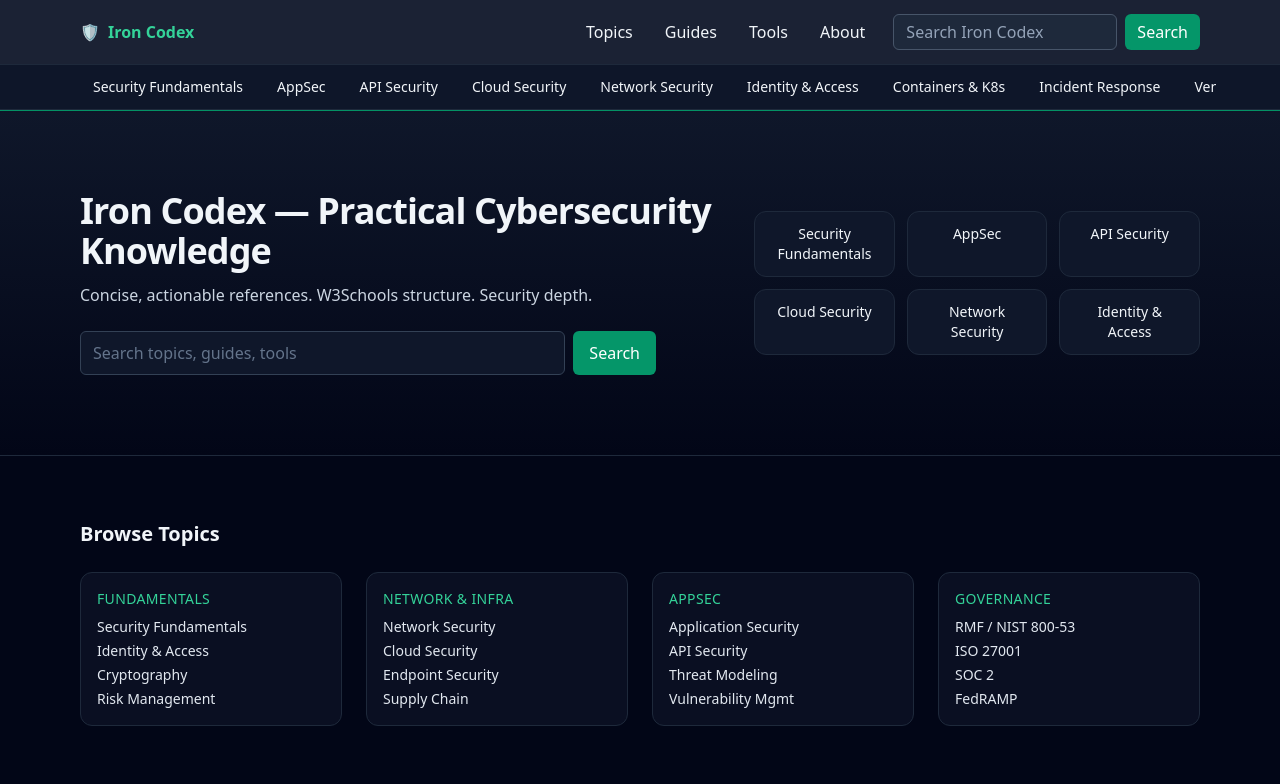
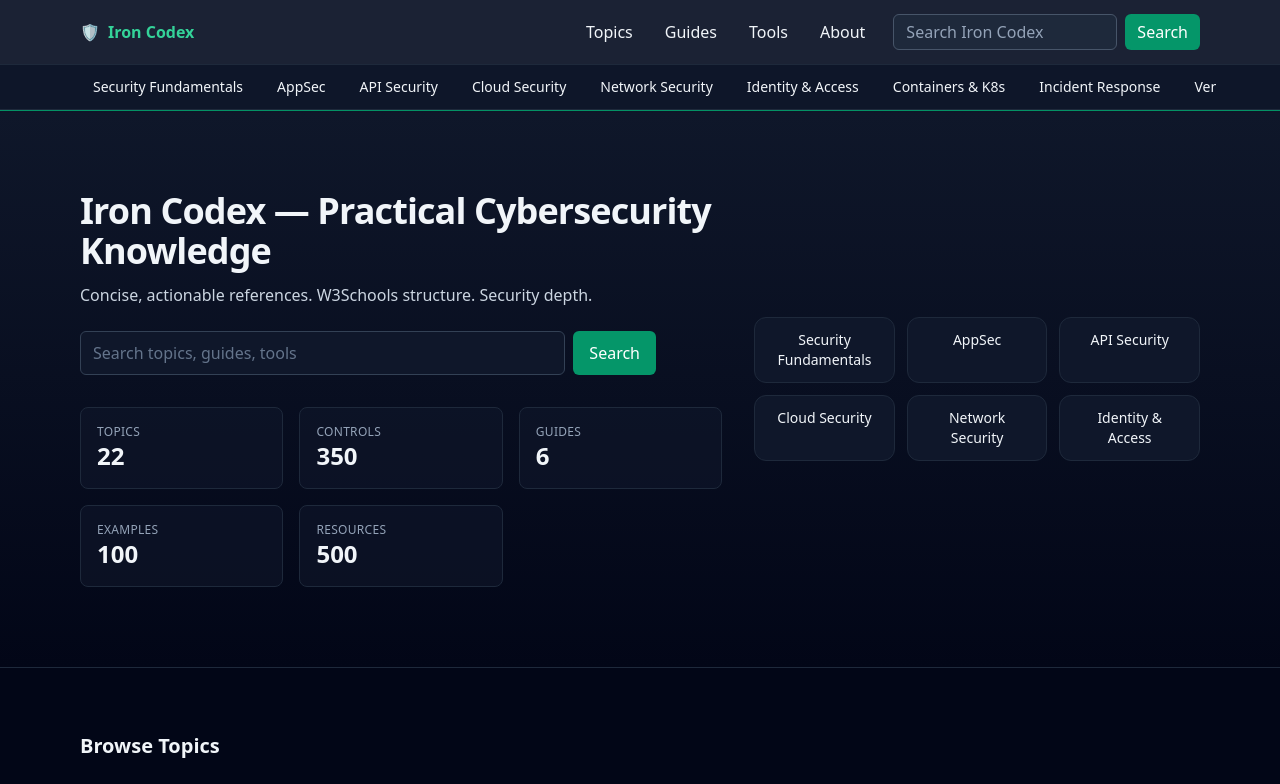
Before and after one commit to cp262808/Projects, a Next.js app in the folder iron-codex-w3-w3schools-next/: page / in a window 1280 px wide. Shown: the top 784 px of the page. Built offline with nearby package versions, Linux system fonts and the light colour scheme.

Commit message:
Add structured home content loader and wire to landing page

```diff
--- a/iron-codex-w3-w3schools-next/app/page.tsx
+++ b/iron-codex-w3-w3schools-next/app/page.tsx
@@ -1,8 +1,8 @@
-// Replace your current app/page.tsx with this to use the new landing.
-'use client';
-import React from "react";
 import HomeLanding from "@/components/HomeLanding";
+import { loadHome } from "@/lib/loadHome";
 
-export default function Page() {
-  return <HomeLanding />;
+export default async function Page() {
+  const homeContent = loadHome();
+
+  return <HomeLanding content={homeContent} />;
 }
--- a/iron-codex-w3-w3schools-next/components/HomeLanding.tsx
+++ b/iron-codex-w3-w3schools-next/components/HomeLanding.tsx
@@ -1,105 +1,72 @@
-'use client';
-import React from "react";
 import Link from "next/link";
 
-/** Iron Codex Landing (clean, W3-style utility-first, less flashy)
- *  - Hero with primary search
- *  - Quick Access tiles
- *  - Topic index sections (match secondary bar)
- *  - Tools spotlight
- */
+import type { HomeContent } from "@/schemas/home";
 
-const quickLinks: { label: string; href: string; k: string }[] = [
-  { label: "Security Fundamentals", href: "/topics/security-fundamentals", k: "fundamentals" },
-  { label: "AppSec", href: "/topics/appsec", k: "appsec" },
-  { label: "API Security", href: "/guides/api-security", k: "api" },
-  { label: "Cloud Security", href: "/topics/cloud-security", k: "cloud" },
-  { label: "Network Security", href: "/topics/network-security", k: "network" },
-  { label: "Identity & Access", href: "/topics/identity-access", k: "iam" },
-];
+type HomeLandingProps = {
+  content: HomeContent;
+};
 
-const topicBuckets: { title: string; items: { label: string; href: string }[] }[] = [
-  {
-    title: "Fundamentals",
-    items: [
-      { label: "Security Fundamentals", href: "/topics/security-fundamentals" },
-      { label: "Identity & Access", href: "/topics/identity-access" },
-      { label: "Cryptography", href: "/topics/cryptography" },
-      { label: "Risk Management", href: "/topics/risk-management" },
-    ],
-  },
-  {
-    title: "Network & Infra",
-    items: [
-      { label: "Network Security", href: "/topics/network-security" },
-      { label: "Cloud Security", href: "/topics/cloud-security" },
-      { label: "Endpoint Security", href: "/topics/endpoints" },
-      { label: "Supply Chain", href: "/topics/supply-chain" },
-    ],
-  },
-  {
-    title: "AppSec",
-    items: [
-      { label: "Application Security", href: "/topics/appsec" },
-      { label: "API Security", href: "/topics/api-security" },
-      { label: "Threat Modeling", href: "/topics/threat-modeling" },
-      { label: "Vulnerability Mgmt", href: "/topics/vuln-management" },
-    ],
-  },
-  {
-    title: "Governance",
-    items: [
-      { label: "RMF / NIST 800-53", href: "/topics/rmf-800-53" },
-      { label: "ISO 27001", href: "/topics/iso-27001" },
-      { label: "SOC 2", href: "/topics/soc2" },
-      { label: "FedRAMP", href: "/topics/fedramp" },
-    ],
-  },
-];
+export default function HomeLanding({ content }: HomeLandingProps) {
+  const { hero, quickLinks, topicBuckets, toolSpotlight } = content;
 
-const toolsSpotlight = [
-  { label: "Nmap", href: "/tools/nmap" },
-  { label: "Burp Suite", href: "/tools/burp-suite" },
-  { label: "Wireshark", href: "/tools/wireshark" },
-  { label: "Trivy", href: "/tools/trivy" },
-  { label: "Prowler", href: "/tools/prowler" },
-  { label: "HashiCorp Vault", href: "/tools/vault" },
-];
-
-export default function HomeLanding() {
   return (
     <main id="main" className="min-h-screen bg-slate-950 text-slate-100">
       {/* Hero */}
       <section className="border-b border-slate-800 bg-gradient-to-b from-slate-900 to-slate-950">
         <div className="mx-auto max-w-6xl px-4 py-14 md:py-20">
-          <div className="flex items-start md:items-center justify-between gap-8 flex-col md:flex-row">
+          <div className="flex flex-col items-start justify-between gap-8 md:flex-row md:items-center">
             <div className="max-w-2xl">
-              <h1 className="text-3xl md:text-4xl font-bold tracking-tight">
-                Iron Codex — Practical Cybersecurity Knowledge
-              </h1>
-              <p className="mt-3 text-slate-300">
-                Concise, actionable references. W3Schools structure. Security depth.
-              </p>
-              <form action="/topics" role="search" className="mt-6 flex w-full max-w-xl gap-2">
+              <h1 className="text-3xl font-bold tracking-tight md:text-4xl">{hero.title}</h1>
+              <p className="mt-3 text-slate-300">{hero.subtitle}</p>
+              <form action={hero.search.action} role="search" className="mt-6 flex w-full max-w-xl gap-2">
                 <input
                   name="q"
                   type="search"
                   aria-label="Search Iron Codex"
-                  placeholder="Search topics, guides, tools"
-                  className="h-11 flex-1 rounded-md border border-slate-700 bg-slate-900 px-3 text-slate-100 placeholder-slate-500 focus:outline-none focus:ring-2 focus:ring-emerald-500/50 focus:border-emerald-500"
+                  placeholder={hero.search.placeholder}
+                  className="h-11 flex-1 rounded-md border border-slate-700 bg-slate-900 px-3 text-slate-100 placeholder-slate-500 focus:border-emerald-500 focus:outline-none focus:ring-2 focus:ring-emerald-500/50"
                 />
-                <button className="h-11 px-4 rounded-md bg-emerald-600 hover:bg-emerald-700 text-white">
-                  Search
+                <button className="h-11 rounded-md bg-emerald-600 px-4 text-white hover:bg-emerald-700">
+                  {hero.search.buttonLabel}
                 </button>
               </form>
+              <div className="mt-8 grid grid-cols-2 gap-4 sm:grid-cols-3">
+                {hero.stats.map((stat) => {
+                  const body = (
+                    <>
+                      <p className="text-xs font-medium uppercase tracking-wide text-slate-400">{stat.label}</p>
+                      <p className="text-2xl font-semibold text-slate-100">
+                        {stat.value.toLocaleString("en-US")}
+                      </p>
+                    </>
+                  );
+
+                  return stat.href ? (
+                    <Link
+                      key={stat.key}
+                      href={stat.href}
+                      className="rounded-lg border border-slate-800 bg-slate-900/60 p-4 transition hover:border-emerald-600 hover:text-emerald-400"
+                    >
+                      {body}
+                    </Link>
+                  ) : (
+                    <div
+                      key={stat.key}
+                      className="rounded-lg border border-slate-800 bg-slate-900/60 p-4"
+                    >
+                      {body}
+                    </div>
+                  );
+                })}
+              </div>
             </div>
             <div className="w-full md:w-auto">
-              <div className="grid grid-cols-2 sm:grid-cols-3 gap-3">
+              <div className="grid grid-cols-2 gap-3 sm:grid-cols-3">
                 {quickLinks.map((q) => (
                   <Link
-                    key={q.k}
+                    key={q.key}
                     href={q.href}
-                    className="rounded-xl border border-slate-800 bg-slate-900 hover:bg-slate-800 px-4 py-3 text-slate-100 hover:text-emerald-400 transition text-sm text-center"
+                    className="rounded-xl border border-slate-800 bg-slate-900 px-4 py-3 text-center text-sm text-slate-100 transition hover:border-emerald-600 hover:bg-slate-800 hover:text-emerald-400"
                   >
                     {q.label}
                   </Link>
@@ -112,16 +79,16 @@ export default function HomeLanding() {
 
       {/* Topics index */}
       <section className="mx-auto max-w-6xl px-4 py-12 md:py-16">
-        <h2 className="text-xl font-semibold mb-6">Browse Topics</h2>
-        <div className="grid grid-cols-1 sm:grid-cols-2 md:grid-cols-4 gap-6">
-          {topicBuckets.map((b) => (
-            <div key={b.title} className="rounded-xl border border-slate-800 bg-slate-900/60 p-4">
-              <h3 className="text-sm uppercase tracking-wide text-emerald-400 mb-2">{b.title}</h3>
+        <h2 className="mb-6 text-xl font-semibold">Browse Topics</h2>
+        <div className="grid grid-cols-1 gap-6 sm:grid-cols-2 md:grid-cols-4">
+          {topicBuckets.map((bucket) => (
+            <div key={bucket.title} className="rounded-xl border border-slate-800 bg-slate-900/60 p-4">
+              <h3 className="mb-2 text-sm uppercase tracking-wide text-emerald-400">{bucket.title}</h3>
               <ul className="space-y-1 text-sm">
-                {b.items.map((it) => (
-                  <li key={it.href}>
-                    <Link href={it.href} className="text-slate-200 hover:text-emerald-400">
-                      {it.label}
+                {bucket.items.map((item) => (
+                  <li key={item.href}>
+                    <Link href={item.href} className="text-slate-200 hover:text-emerald-400">
+                      {item.label}
                     </Link>
                   </li>
                 ))}
@@ -134,20 +101,20 @@ export default function HomeLanding() {
       {/* Tools spotlight */}
       <section className="border-y border-slate-800 bg-slate-900/40">
         <div className="mx-auto max-w-6xl px-4 py-12 md:py-16">
-          <div className="flex items-center justify-between mb-6">
+          <div className="mb-6 flex items-center justify-between">
             <h2 className="text-xl font-semibold">Popular Tools</h2>
-            <Link href="/tools" className="text-sm text-emerald-400 hover:underline underline-offset-4">
+            <Link href="/tools" className="text-sm text-emerald-400 underline-offset-4 hover:underline">
               View all
             </Link>
           </div>
-          <div className="grid grid-cols-2 sm:grid-cols-3 md:grid-cols-6 gap-3">
-            {toolsSpotlight.map((t) => (
+          <div className="grid grid-cols-2 gap-3 sm:grid-cols-3 md:grid-cols-6">
+            {toolSpotlight.map((tool) => (
               <Link
-                key={t.href}
-                href={t.href}
-                className="rounded-lg border border-slate-800 bg-slate-900 px-3 py-2 text-center text-slate-200 hover:text-emerald-400 hover:border-emerald-600 transition text-sm"
+                key={tool.href}
+                href={tool.href}
+                className="rounded-lg border border-slate-800 bg-slate-900 px-3 py-2 text-center text-sm text-slate-200 transition hover:border-emerald-600 hover:text-emerald-400"
               >
-                {t.label}
+                {tool.label}
               </Link>
             ))}
           </div>
--- /dev/null
+++ b/iron-codex-w3-w3schools-next/content/home.json
@@ -0,0 +1,72 @@
+{
+  "hero": {
+    "title": "Iron Codex — Practical Cybersecurity Knowledge",
+    "subtitle": "Concise, actionable references. W3Schools structure. Security depth.",
+    "search": {
+      "action": "/topics",
+      "placeholder": "Search topics, guides, tools",
+      "buttonLabel": "Search"
+    },
+    "stats": [
+      { "label": "Topics", "key": "topics_count", "href": "/topics" },
+      { "label": "Controls", "key": "controls_count", "href": "/controls" },
+      { "label": "Guides", "key": "guides_count", "href": "/guides" },
+      { "label": "Examples", "key": "examples_count", "href": "/examples" },
+      { "label": "Resources", "key": "resources_count", "href": "/resources" }
+    ]
+  },
+  "quickLinks": [
+    { "label": "Security Fundamentals", "href": "/topics/security-fundamentals", "key": "fundamentals" },
+    { "label": "AppSec", "href": "/topics/appsec", "key": "appsec" },
+    { "label": "API Security", "href": "/guides/api-security", "key": "api" },
+    { "label": "Cloud Security", "href": "/topics/cloud-security", "key": "cloud" },
+    { "label": "Network Security", "href": "/topics/network-security", "key": "network" },
+    { "label": "Identity & Access", "href": "/topics/identity-access", "key": "iam" }
+  ],
+  "topicBuckets": [
+    {
+      "title": "Fundamentals",
+      "items": [
+        { "label": "Security Fundamentals", "href": "/topics/security-fundamentals" },
+        { "label": "Identity & Access", "href": "/topics/identity-access" },
+        { "label": "Cryptography", "href": "/topics/cryptography" },
+        { "label": "Risk Management", "href": "/topics/risk-management" }
+      ]
+    },
+    {
+      "title": "Network & Infra",
+      "items": [
+        { "label": "Network Security", "href": "/topics/network-security" },
+        { "label": "Cloud Security", "href": "/topics/cloud-security" },
+        { "label": "Endpoint Security", "href": "/topics/endpoints" },
+        { "label": "Supply Chain", "href": "/topics/supply-chain" }
+      ]
+    },
+    {
+      "title": "AppSec",
+      "items": [
+        { "label": "Application Security", "href": "/topics/appsec" },
+        { "label": "API Security", "href": "/topics/api-security" },
+        { "label": "Threat Modeling", "href": "/topics/threat-modeling" },
+        { "label": "Vulnerability Mgmt", "href": "/topics/vuln-management" }
+      ]
+    },
+    {
+      "title": "Governance",
+      "items": [
+        { "label": "RMF / NIST 800-53", "href": "/topics/rmf-800-53" },
+        { "label": "ISO 27001", "href": "/topics/iso-27001" },
+        { "label": "SOC 2", "href": "/topics/soc2" },
+        { "label": "FedRAMP", "href": "/topics/fedramp" }
+      ]
+    }
+  ],
+  "toolSpotlight": [
+    { "label": "Nmap", "href": "/tools/nmap" },
+    { "label": "Burp Suite", "href": "/tools/burp-suite" },
+    { "label": "Wireshark", "href": "/tools/wireshark" },
+    { "label": "Trivy", "href": "/tools/trivy" },
+    { "label": "Prowler", "href": "/tools/prowler" },
+    { "label": "HashiCorp Vault", "href": "/tools/vault" }
+  ]
+}
--- /dev/null
+++ b/iron-codex-w3-w3schools-next/lib/loadHome.ts
@@ -0,0 +1,36 @@
+import fs from "fs";
+import path from "path";
+import { z } from "zod";
+
+import { HomeSchema, type HomeContent } from "@/schemas/home";
+
+const IndexStatsSchema = z.object({
+  topics_count: z.number(),
+  controls_count: z.number(),
+  guides_count: z.number(),
+  examples_count: z.number(),
+  resources_count: z.number()
+});
+
+export function loadHome(): HomeContent {
+  const homePath = path.join(process.cwd(), "content", "home.json");
+  const homeRaw = fs.readFileSync(homePath, "utf-8");
+  const homeData = HomeSchema.parse(JSON.parse(homeRaw));
+
+  const indexPath = path.join(process.cwd(), "content", "index.json");
+  const indexRaw = fs.readFileSync(indexPath, "utf-8");
+  const indexData = IndexStatsSchema.parse(JSON.parse(indexRaw));
+
+  const stats = homeData.hero.stats.map((stat) => ({
+    ...stat,
+    value: indexData[stat.key]
+  }));
+
+  return {
+    ...homeData,
+    hero: {
+      ...homeData.hero,
+      stats
+    }
+  };
+}
--- /dev/null
+++ b/iron-codex-w3-w3schools-next/schemas/home.ts
@@ -0,0 +1,56 @@
+import { z } from "zod";
+
+export const heroStatKeys = [
+  "topics_count",
+  "controls_count",
+  "guides_count",
+  "examples_count",
+  "resources_count"
+] as const;
+
+const HeroStatKeySchema = z.enum(heroStatKeys);
+
+const HeroStatSchema = z.object({
+  label: z.string(),
+  key: HeroStatKeySchema,
+  href: z.string().optional()
+});
+
+const QuickLinkSchema = z.object({
+  label: z.string(),
+  href: z.string(),
+  key: z.string()
+});
+
+const TopicBucketSchema = z.object({
+  title: z.string(),
+  items: z.array(z.object({ label: z.string(), href: z.string() }))
+});
+
+const ToolSpotlightSchema = z.object({
+  label: z.string(),
+  href: z.string()
+});
+
+export const HomeSchema = z.object({
+  hero: z.object({
+    title: z.string(),
+    subtitle: z.string(),
+    search: z.object({
+      action: z.string(),
+      placeholder: z.string(),
+      buttonLabel: z.string()
+    }),
+    stats: z.array(HeroStatSchema)
+  }),
+  quickLinks: z.array(QuickLinkSchema),
+  topicBuckets: z.array(TopicBucketSchema),
+  toolSpotlight: z.array(ToolSpotlightSchema)
+});
+
+export type HomeFile = z.infer<typeof HomeSchema>;
+export type HeroStatKey = z.infer<typeof HeroStatKeySchema>;
+export type HeroStat = HomeFile["hero"]["stats"][number] & { value: number };
+export type HomeContent = Omit<HomeFile, "hero"> & {
+  hero: Omit<HomeFile["hero"], "stats"> & { stats: HeroStat[] };
+};
```
